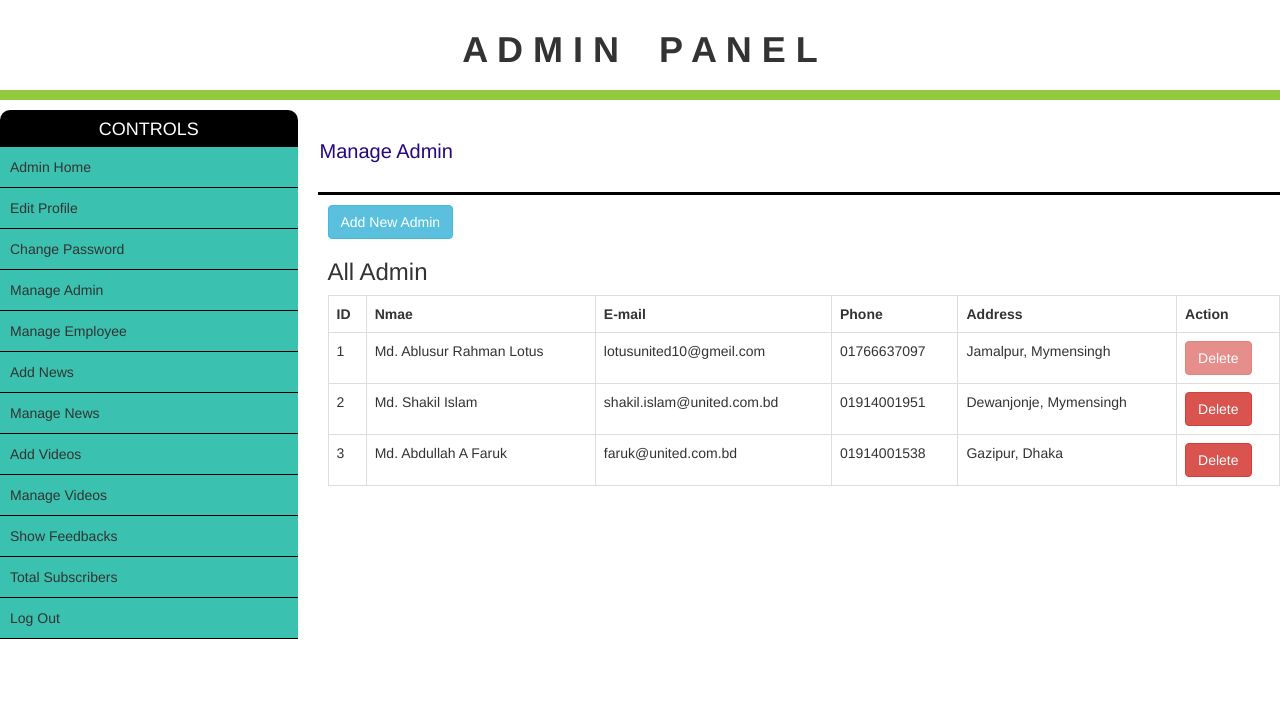
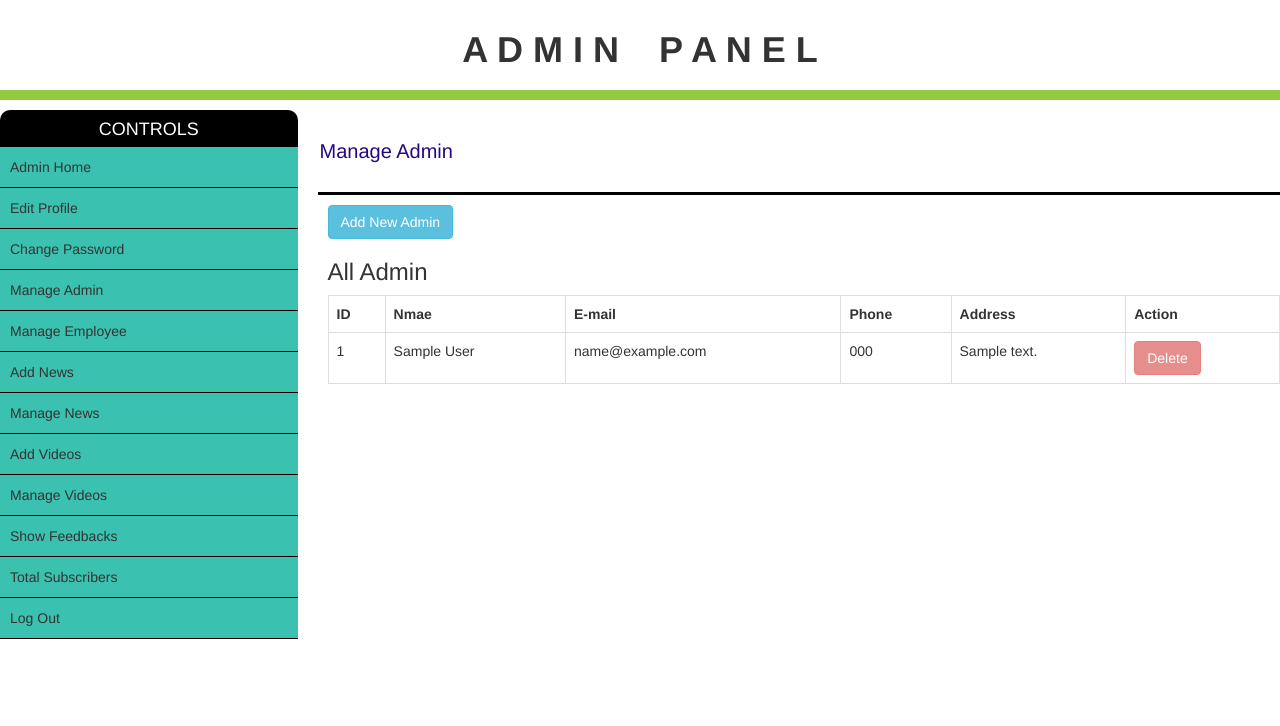
Before and after one commit to ablusur/portfolio_01, a PHP site: page /admin/manage_admin.php in a window 1280 px wide. Shown: the top 726 px of the page. Run offline with PHP 8.4, Linux system fonts and the light colour scheme; the visitor is signed in with stand-in values (Sample User, id 1); tables that the repository leaves empty or names only in its code hold one stand-in row (values such as "Sample post"); some libraries are stand-ins or nearby versions.

Commit message:
manage_admin for delete sub-admin

```diff
--- a/admin/manage_admin.php
+++ b/admin/manage_admin.php
@@ -1,4 +1,39 @@
-<?php include('header.php'); ?>
+<?php
+
+
+include_once '../config/database.php';
+include('header.php');
+
+$db = new Database();
+
+if(isset($_GET['deleteId'])){
+
+    $dId = $_GET['deleteId'];
+
+    $del_sql = "delete from admin where id = '$dId'";
+
+    $del= $db->delete($del_sql);
+
+
+    if($del){
+        header("Location: manage_admin.php");
+
+    }else{
+
+        echo "<script>
+        alert('Delete Failed!');
+        </script>";
+
+    }
+
+
+
+}
+
+
+
+
+?>
 
 
 
@@ -26,6 +61,8 @@
        </div>
 
         <div class="card-body">
+
+
             <table class="table table-bordered">
                 <tr>
                     <th>ID</th>
@@ -37,32 +74,59 @@
                 </tr>
 
 
+
+                <?php
+
+                $query = "select * from admin";
+                $result = $db->select($query);
+
+
+                if($result){
+                    while($row = mysqli_fetch_assoc($result)){
+
+
+                ?>
+
+
                 <tr>
-                    <td>1</td>
-                    <td>Md. Ablusur Rahman Lotus</td>
-                    <td>lotusunited10@gmeil.com</td>
-                    <td>01766637097</td>
-                    <td>Jamalpur, Mymensingh</td>
-                    <td><a href="" class="btn btn-danger disabled">Delete</a></td>
+                    <td><?php echo $row['id']; ?></td>
+                    <td><?php echo $row['name']; ?></td>
+                    <td><?php echo $row['email'];?></td>
+                    <td><?php echo $row['phone'];?></td>
+                    <td><?php echo $row['address'];?></td>
+
+                    <?php
+
+                    if($row['id'] == 1){
+                     ?>
+
+                      <td><a href="" class="btn btn-danger disabled">Delete</a></td>
+
+                    <?php
+
+                    }else{
+
+                     ?>
+                      <td><a href="?deleteID= <?php echo $row['id']; ?> " onclick= "return confirm('Are you sure you want to delete?')" class="btn btn-danger">Delete</a></td>
+
+                      <?php
+
+                    }
+
+                    ?>
+
                 </tr>
 
-                <tr>
-                    <td>2</td>
-                    <td>Md. Shakil Islam</td>
-                    <td>shakil.islam@united.com.bd</td>
-                    <td>01914001951</td>
-                    <td>Dewanjonje, Mymensingh</td>
-                    <td><a href="" class="btn btn-danger">Delete</a></td>
-                </tr>
 
-                <tr>
-                    <td>3</td>
-                    <td>Md. Abdullah A Faruk</td>
-                    <td>faruk@united.com.bd</td>
-                    <td>01914001538</td>
-                    <td>Gazipur, Dhaka</td>
-                    <td><a href="" class="btn btn-danger">Delete</a></td>
-                </tr>
+
+                <?php
+
+                    }
+                }
+
+
+                ?>
+
             </table>
         </div>
 
--- a/config/database.php
+++ b/config/database.php
@@ -71,7 +71,7 @@ public function select($sql){
 
 
 //update function
-public  function update($sql){
+public function update($sql){
 
     $result = mysqli_query($this->link, $sql) or die ($this->link->error.__LINE__);
 
```
Also changed, not shown: admin/add_admin.php (+49 -2 lines), admin/change_password.php (+7 -9 lines).
